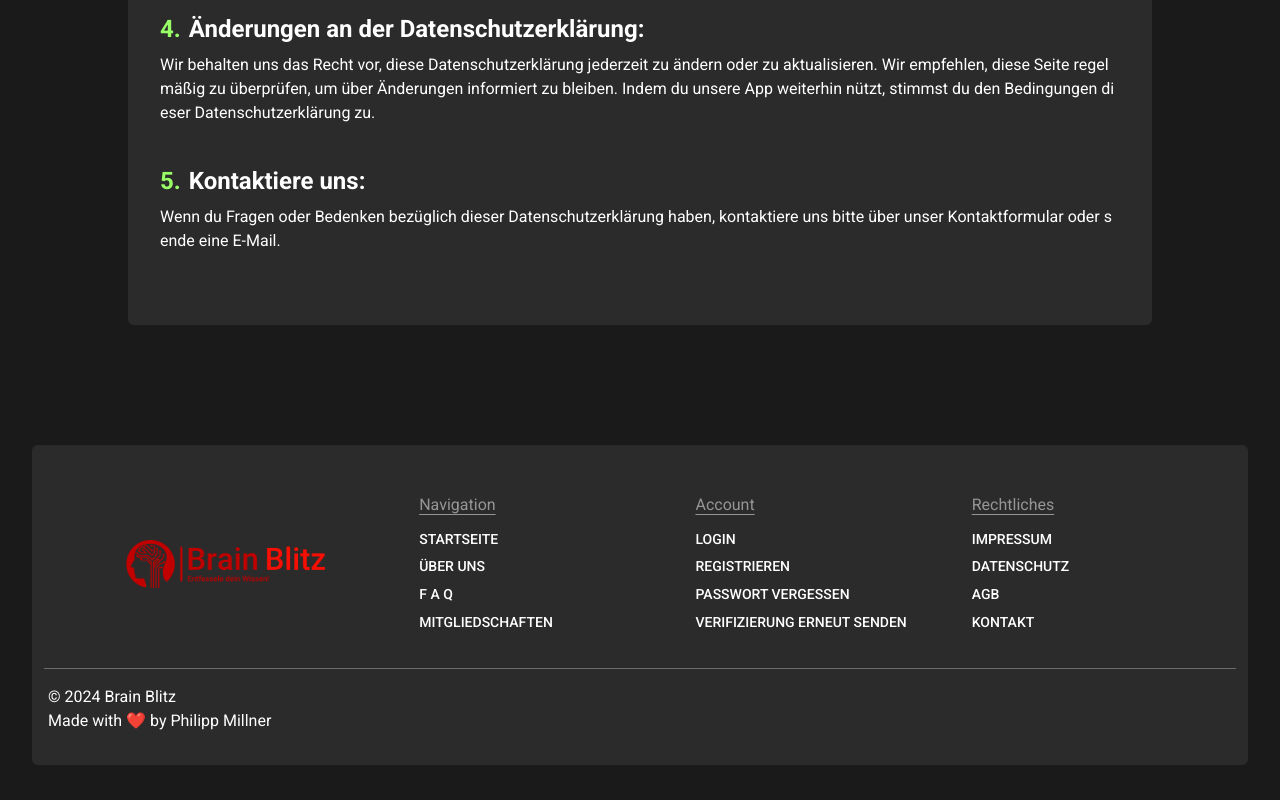
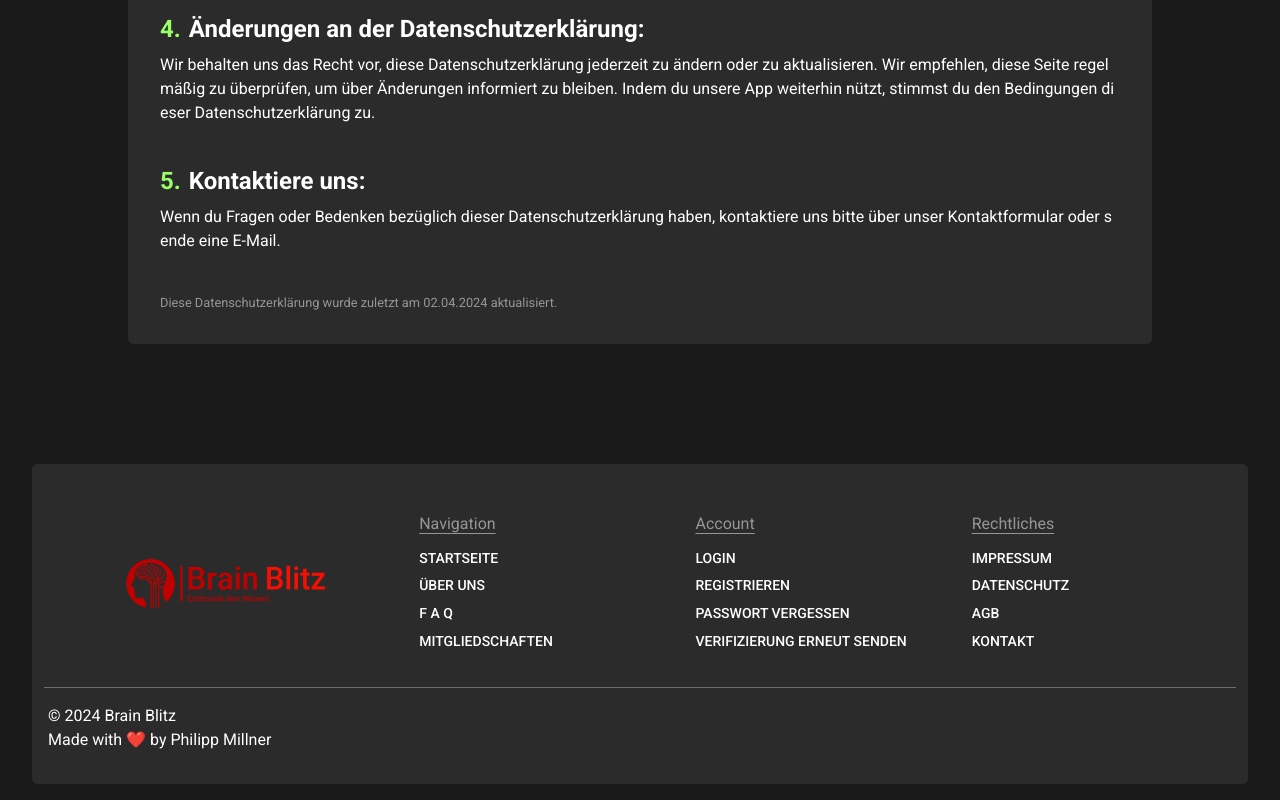
Before and after one commit to SlowMoschen/Brain_Blitz, a React (Vite) app in the folder client/: page /privacy in a window 1280 px wide. Shown: the part 1240-2040 px from the top of the page. Built offline with nearby package versions, Linux system fonts and the light colour scheme.

Commit message:
added missing footer note

```diff
--- a/client/src/routes/home/pages/privacy/Privacy.tsx
+++ b/client/src/routes/home/pages/privacy/Privacy.tsx
@@ -83,6 +83,8 @@ export default function Privacy() {
           subSteps={step.subSteps}
         />
       ))}
+
+      <Typography sx={{ opacity: '.5', fontSize: '.8rem'}}>Diese Datenschutzerklärung wurde zuletzt am 02.04.2024 aktualisiert.</Typography>
     </Box>
   );
 }
```
